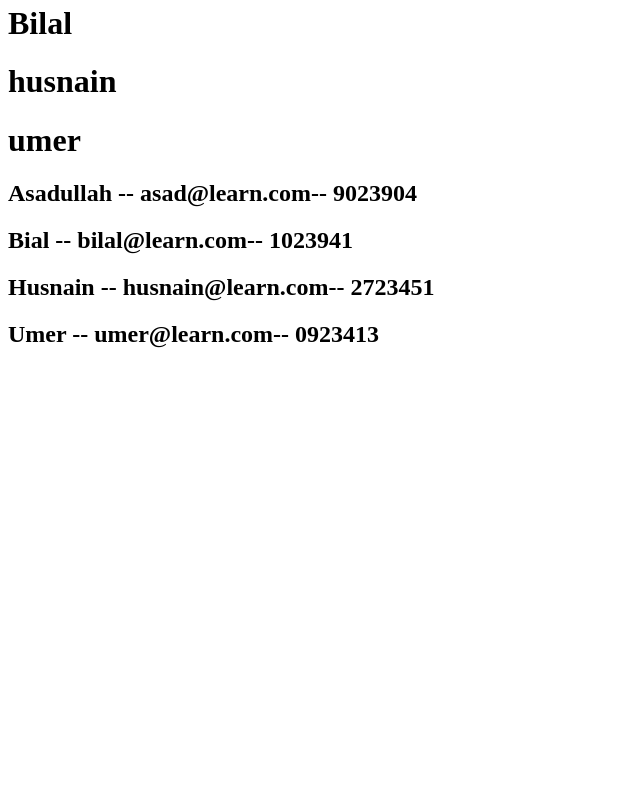
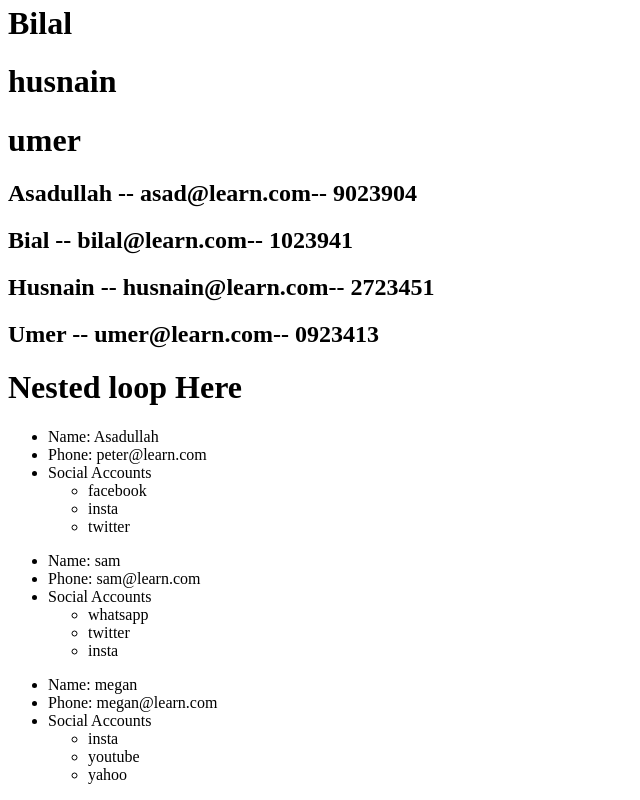
Before and after one commit to asadullahjamil0/newLatestAppModule, an Angular app: page / in a window 1280 px wide. Shown: the part 1509-2309 px from the top of the page, without its empty margins (0-640 px from the left). Before the commit the page ends 1877 px from the top, so only its background shows below. Built offline with nearby package versions, Linux system fonts and the light colour scheme.

Commit message:
Nested Loops.

```diff
--- a/src/app/app.component.html
+++ b/src/app/app.component.html
@@ -76,3 +76,15 @@
 <!-- For-loop -->
 <h1 *ngFor="let item of users">{{item}}</h1>
 <h2 *ngFor="let details of userDetails">{{details.name}} -- {{details.email}}-- {{details.phone}}</h2>
+
+<!-- Nestep loop -->
+<h1>Nested loop Here</h1>
+<ul *ngFor="let user of employee">
+    <li>Name: {{user.name}}</li>
+    <li>Phone: {{user.email}}</li>
+    <li>Social Accounts</li>
+    <ul *ngFor="let account of user.socialAccounts">
+        <li>{{account}}</li>
+    </ul>
+
+</ul>
--- a/src/app/app.component.ts
+++ b/src/app/app.component.ts
@@ -48,5 +48,11 @@ export class AppComponent {
     { name: 'Husnain', phone: '2723451', email: 'husnain@learn.com' },
     { name: 'Umer', phone: '0923413', email: 'umer@learn.com' },
   ];
+  employee = [
+    { name: 'Asadullah', phone: '9023904', email: 'peter@learn.com', socialAccounts: ['facebook', 'insta', 'twitter'] },
+    { name: 'sam', phone: '6124656', email: 'sam@learn.com', socialAccounts: ['whatsapp', 'twitter', 'insta'] },
+    { name: 'megan', phone: '3462366', email: 'megan@learn.com', socialAccounts: ['insta', 'youtube', 'yahoo'] },
+
+  ];
 
 }
```
